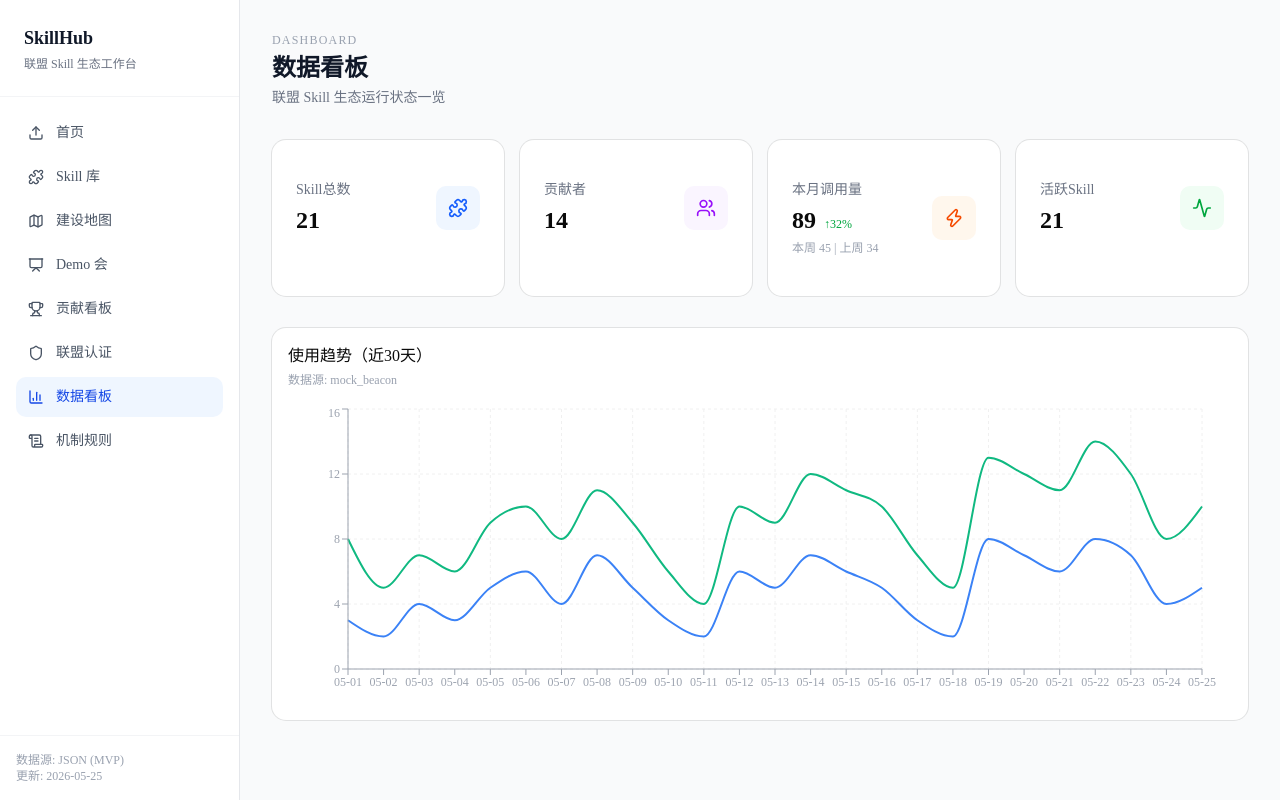
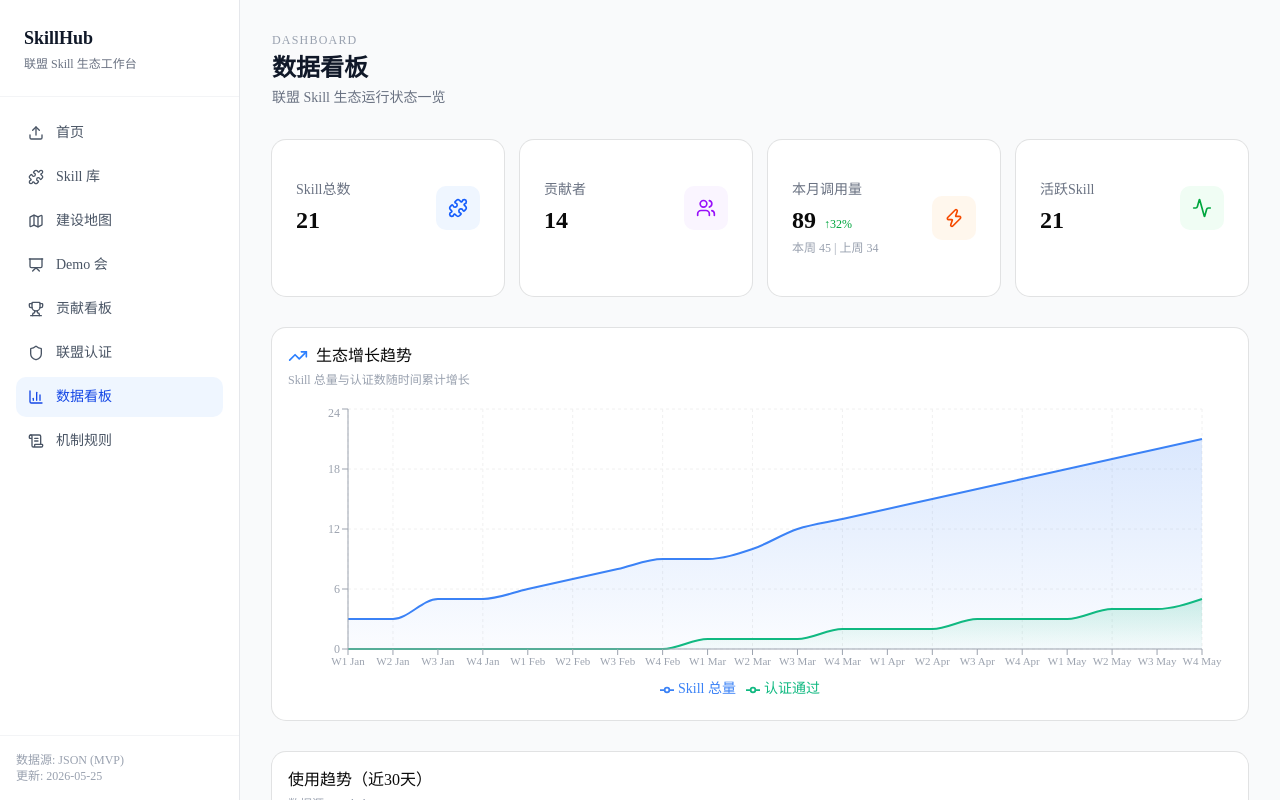
Before and after one commit to francoso/skillhub-portal, a Next.js app: page /skillhub-portal/dashboard in a window 1280 px wide. Shown: the top 800 px of the page. Built offline with nearby package versions, Linux system fonts and the light colour scheme.

Commit message:
feat: add cumulative growth trend chart to dashboard

```diff
--- a/src/app/dashboard/page.tsx
+++ b/src/app/dashboard/page.tsx
@@ -1,7 +1,9 @@
 import { getStats, getMetrics } from "@/lib/data";
 import { KpiCard } from "@/components/shared/kpi-card";
 import { TrendChart } from "@/components/charts/trend-chart";
+import { GrowthChart } from "@/components/charts/growth-chart";
 import { Card, CardContent, CardHeader, CardTitle } from "@/components/ui/card";
+import { TrendingUp } from "lucide-react";
 
 export default function DashboardPage() {
   const stats = getStats();
@@ -51,7 +53,23 @@ export default function DashboardPage() {
         <KpiCard title="活跃Skill" value={stats.activeSkills} icon="active" />
       </div>
 
-      {/* Trend Chart */}
+      {/* Growth Trend Chart */}
+      <Card>
+        <CardHeader>
+          <div className="flex items-center gap-2">
+            <TrendingUp className="h-5 w-5 text-blue-500" />
+            <CardTitle className="text-base">生态增长趋势</CardTitle>
+          </div>
+          <p className="text-xs text-gray-400">
+            Skill 总量与认证数随时间累计增长
+          </p>
+        </CardHeader>
+        <CardContent>
+          <GrowthChart data={metrics.growthTrend} />
+        </CardContent>
+      </Card>
+
+      {/* Daily Trend Chart */}
       <Card>
         <CardHeader>
           <CardTitle className="text-base">使用趋势（近30天）</CardTitle>
--- /dev/null
+++ b/src/components/charts/growth-chart.tsx
@@ -0,0 +1,64 @@
+"use client";
+
+import {
+  AreaChart,
+  Area,
+  XAxis,
+  YAxis,
+  CartesianGrid,
+  Tooltip,
+  ResponsiveContainer,
+  Legend,
+} from "recharts";
+
+interface GrowthDataPoint {
+  week: string;
+  totalSkills: number;
+  certified: number;
+}
+
+export function GrowthChart({ data }: { data: GrowthDataPoint[] }) {
+  return (
+    <ResponsiveContainer width="100%" height={300}>
+      <AreaChart data={data} margin={{ top: 5, right: 30, left: 0, bottom: 5 }}>
+        <defs>
+          <linearGradient id="colorTotal" x1="0" y1="0" x2="0" y2="1">
+            <stop offset="5%" stopColor="#3b82f6" stopOpacity={0.3} />
+            <stop offset="95%" stopColor="#3b82f6" stopOpacity={0.05} />
+          </linearGradient>
+          <linearGradient id="colorCertified" x1="0" y1="0" x2="0" y2="1">
+            <stop offset="5%" stopColor="#10b981" stopOpacity={0.3} />
+            <stop offset="95%" stopColor="#10b981" stopOpacity={0.05} />
+          </linearGradient>
+        </defs>
+        <CartesianGrid strokeDasharray="3 3" stroke="#f0f0f0" />
+        <XAxis dataKey="week" tick={{ fontSize: 11 }} stroke="#9ca3af" />
+        <YAxis tick={{ fontSize: 12 }} stroke="#9ca3af" />
+        <Tooltip
+          contentStyle={{
+            borderRadius: "8px",
+            border: "1px solid #e5e7eb",
+            boxShadow: "0 2px 8px rgba(0,0,0,0.08)",
+          }}
+        />
+        <Legend />
+        <Area
+          type="monotone"
+          dataKey="totalSkills"
+          stroke="#3b82f6"
+          strokeWidth={2}
+          fill="url(#colorTotal)"
+          name="Skill 总量"
+        />
+        <Area
+          type="monotone"
+          dataKey="certified"
+          stroke="#10b981"
+          strokeWidth={2}
+          fill="url(#colorCertified)"
+          name="认证通过"
+        />
+      </AreaChart>
+    </ResponsiveContainer>
+  );
+}
--- a/src/data/metrics.json
+++ b/src/data/metrics.json
@@ -3,6 +3,28 @@
   "totalInvokes": 146,
   "monthlyInvokes": 89,
   "activeSkillCount": 21,
+  "growthTrend": [
+    { "week": "W1 Jan", "totalSkills": 3, "certified": 0 },
+    { "week": "W2 Jan", "totalSkills": 3, "certified": 0 },
+    { "week": "W3 Jan", "totalSkills": 5, "certified": 0 },
+    { "week": "W4 Jan", "totalSkills": 5, "certified": 0 },
+    { "week": "W1 Feb", "totalSkills": 6, "certified": 0 },
+    { "week": "W2 Feb", "totalSkills": 7, "certified": 0 },
+    { "week": "W3 Feb", "totalSkills": 8, "certified": 0 },
+    { "week": "W4 Feb", "totalSkills": 9, "certified": 0 },
+    { "week": "W1 Mar", "totalSkills": 9, "certified": 1 },
+    { "week": "W2 Mar", "totalSkills": 10, "certified": 1 },
+    { "week": "W3 Mar", "totalSkills": 12, "certified": 1 },
+    { "week": "W4 Mar", "totalSkills": 13, "certified": 2 },
+    { "week": "W1 Apr", "totalSkills": 14, "certified": 2 },
+    { "week": "W2 Apr", "totalSkills": 15, "certified": 2 },
+    { "week": "W3 Apr", "totalSkills": 16, "certified": 3 },
+    { "week": "W4 Apr", "totalSkills": 17, "certified": 3 },
+    { "week": "W1 May", "totalSkills": 18, "certified": 3 },
+    { "week": "W2 May", "totalSkills": 19, "certified": 4 },
+    { "week": "W3 May", "totalSkills": 20, "certified": 4 },
+    { "week": "W4 May", "totalSkills": 21, "certified": 5 }
+  ],
   "dailyTrend": [
     { "date": "05-01", "invokes": 3, "activeSkills": 8 },
     { "date": "05-02", "invokes": 2, "activeSkills": 5 },
```
Also changed, not shown: src/lib/types.ts (+7 -0 lines).
